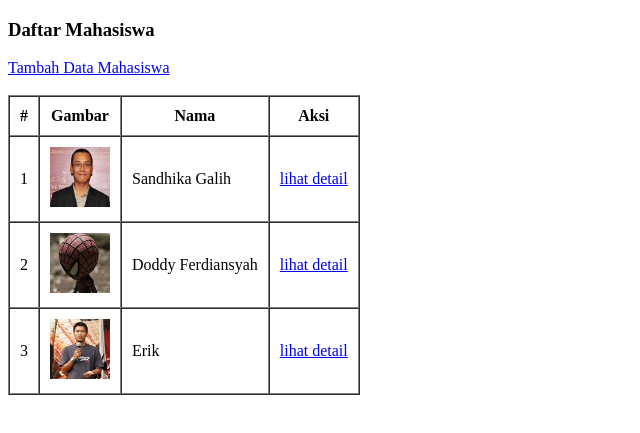
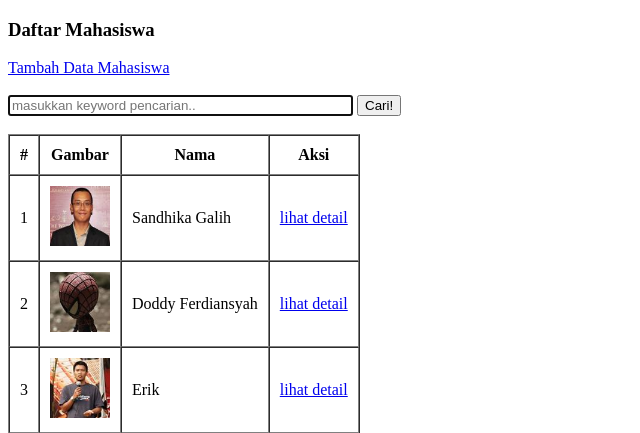
Before and after one commit to ThoriqFaz/pw2025_69240, a PHP site: page / in a window 1280 px wide. Shown: the top 433 px of the page, without its empty margins (0-640 px from the left). Run offline with PHP 8.4, Linux system fonts and the light colour scheme; data comes from the database, SQL or seed files in the repository.

Commit message:
menambahkan fungsi pencarian

```diff
--- a/Kuliah/pertemuan11/index.php
+++ b/Kuliah/pertemuan11/index.php
@@ -1,6 +1,12 @@
 <?php
 require 'functions.php';
 $mahasiswa = query("SELECT * FROM mahasiswa");
+
+// ketika tombol cari diklik
+if (isset($_POST['cari'])) {
+  $mahasiswa = cari($_POST['keyword']);
+}
+
 ?>
 <!DOCTYPE html>
 <html lang="en">
@@ -17,6 +23,12 @@ $mahasiswa = query("SELECT * FROM mahasiswa");
   <a href="tambah.php">Tambah Data Mahasiswa</a>
   <br><br>
 
+  <form action="" method="POST">
+    <input type="text" name="keyword" size="40" placeholder="masukkan keyword pencarian.." autocomplete="off" autofocus>
+    <button type="submit" name="cari">Cari!</button>
+  </form>
+  <br>
+
   <table border="1" cellpadding="10" cellspacing="0">
     <tr>
       <th>#</th>
@@ -24,6 +36,14 @@ $mahasiswa = query("SELECT * FROM mahasiswa");
       <th>Nama</th>
       <th>Aksi</th>
     </tr>
+
+    <?php if (empty($mahasiswa)) : ?>
+      <tr>
+        <td colspan="4">
+          <p style="color: red; font-style: italic;">data mahasiswa tidak ditemukan!</p>
+        </td>
+      </tr>
+    <?php endif; ?>
 
     <?php $i = 1;
     foreach ($mahasiswa as $m) : ?>
```
